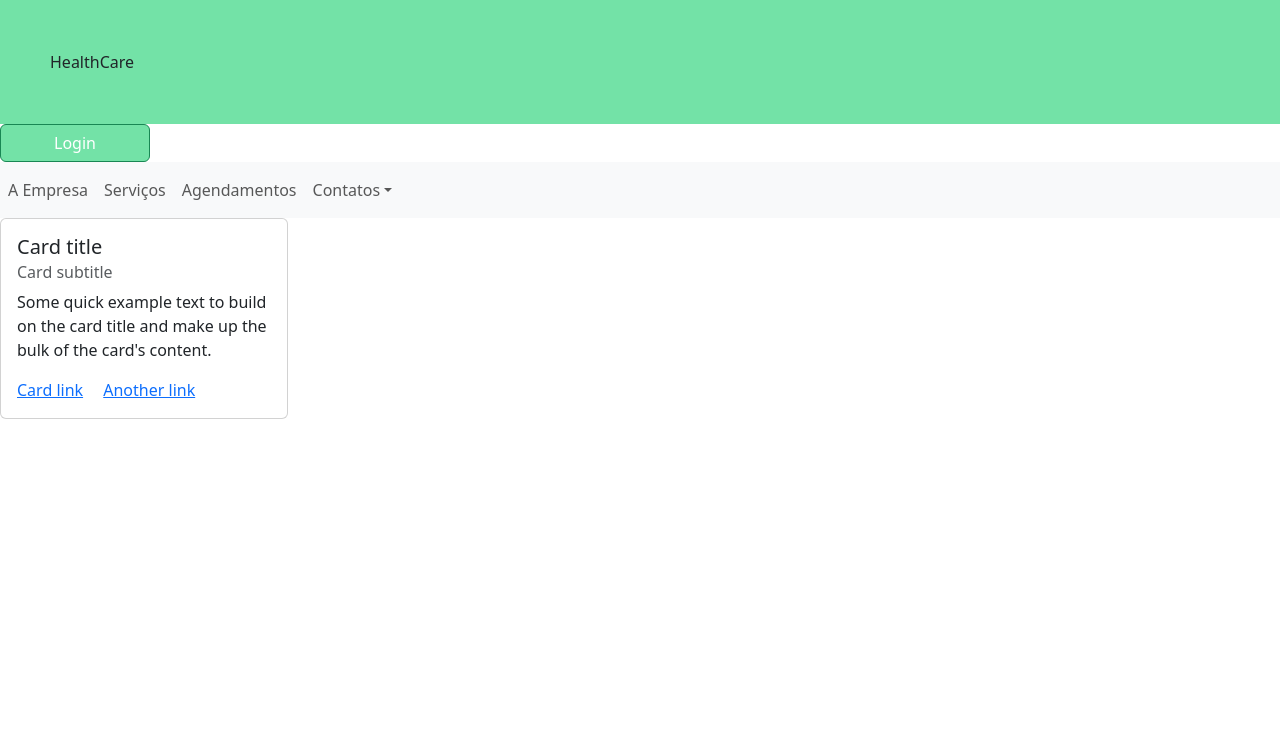
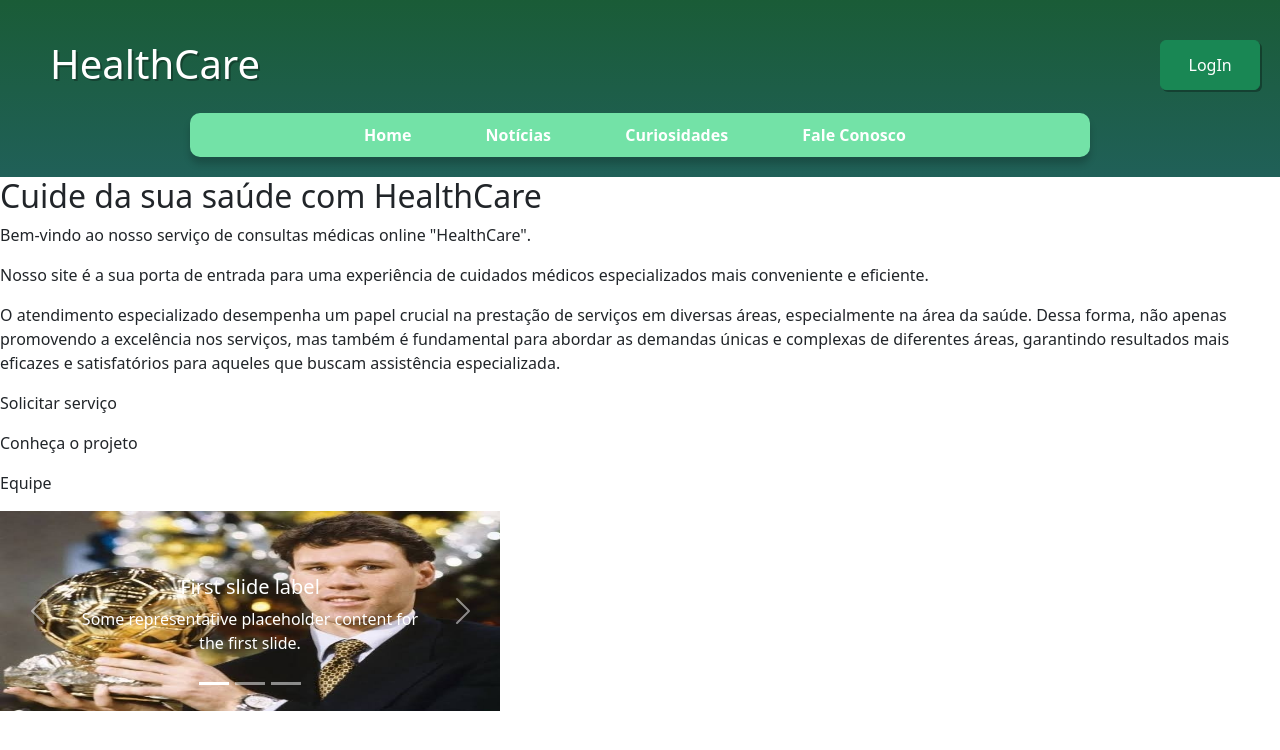
Before and after one commit to pnn99/ti-HealthCare, a plain HTML site: page TI/front-end/principal.html in a window 1280 px wide. Drawn offline with nearby package versions, Linux system fonts and the light colour scheme; files that its build step writes are made by us from their sources.

Commit message:
Desenvolvendo a página principal.

```diff
--- a/TI/front-end/estilos/styles.css
+++ b/TI/front-end/estilos/styles.css
@@ -1,4 +1,58 @@
-.logo {
+* {
+    margin: 0;
+    padding: 0;
+}
+
+body {
+    background-color: #DEF4C6;
+}
+
+header {
+    display: flex;
+    flex-direction: column;
+    background-image: linear-gradient(to bottom, #1A5C37, #206058);
+    min-height: 150px;
+    text-align: center;
+    padding-top: 30px;
+}
+
+.log {
+    display: flex;
+}
+
+.log h1 {
+    color: white;
+    margin-left: 50px;
+    margin-bottom: 25px;
+    margin-top: 10px;
+    text-shadow: 2px 2px 0 rgba(0, 0, 0, 0.288);
+    font-weight: normal;
+}
+
+nav {
+    margin: 0 auto 20px auto;
+    width: 900px;
     background-color: #73E2A7;
-    padding: 50px;
+    padding: 10px;
+    box-shadow: 0 7px 7px rgba(0, 0, 0, 0.185);
+    border-radius: 10px;
 }
+
+nav > a {
+    text-decoration: none;
+    color: white;
+    padding: 10px;
+    font-weight: bold;
+    border-radius: 10px;
+    transition-duration: 0.3s;
+    margin-left: 20px;
+    margin-right: 30px;
+}
+
+nav > a:hover {
+    background-color: #1A5C37;
+}
+
+.lastdiv {
+    width: 500px;
+}
--- a/TI/front-end/principal.html
+++ b/TI/front-end/principal.html
@@ -3,56 +3,85 @@
 <head>
     <meta charset="UTF-8">
     <meta name="viewport" content="width=device-width, initial-scale=1.0">
-    <link rel="stylesheet" href="styles.css">
+    <link rel="stylesheet" href="estilos/styles.css">
     <link rel="stylesheet" href="https://cdn.jsdelivr.net/npm/bootstrap@5.3.2/dist/css/bootstrap.min.css">
     <title>HealthCare</title>
 </head>
 <body>
     <header>
-        <div class="logo">HealthCare</div>
-        <button type="button" class="btn btn-success" href="login.html" style="width: 150px; background-color: #73E2A7;">Login</button>
+        <div class="log">
+          <h1>HealthCare</h1>
+          <button type="button" class="btn btn-success" style="width: 100px; height: 50px; margin: 10px 0; box-shadow: 2px 2px 0 rgba(0, 0, 0, 0.308); margin-left: 900px;">LogIn</button>
+        </div>
+        <nav>
+          <a href="#">Home</a>
+          <a href="#">Notícias</a>
+          <a href="#">Curiosidades</a>
+          <a href="#">Fale Conosco</a>
+        </nav>
     </header>
-    <nav class="navbar navbar-expand-lg bg-body-tertiary">
-          <div class="collapse navbar-collapse" id="navbarSupportedContent">
-            <ul class="navbar-nav me-auto mb-2 mb-lg-0">
-              <li class="nav-item">
-                <a class="nav-link" href="#">A Empresa</a>
-              </li>
-              <li class="nav-item">
-                <a class="nav-link" href="#">Serviços</a>
-              </li>
-              <li class="nav-item">
-                <a class="nav-link" href="#">Agendamentos</a>
-              </li>
-              <li class="nav-item dropdown">
-                <a class="nav-link dropdown-toggle" href="#" role="button" data-bs-toggle="dropdown" aria-expanded="false">Contatos</a>
-                <ul class="dropdown-menu">
-                  <li><a class="dropdown-item" href="#">Telefone</a></li>
-                  <li><a class="dropdown-item" href="#">E-mail</a></li>
-                </ul>
-              </li>
-            </ul>
+    <main>
+        <div>
+            <h2>Cuide da sua saúde com HealthCare</h2>
+            <p>Bem-vindo ao nosso serviço de consultas médicas online "HealthCare".</p>
+            <p>Nosso site é a sua porta de entrada para uma experiência de cuidados médicos especializados mais conveniente e eficiente.</p>
+            <p>O atendimento especializado desempenha um papel crucial na prestação de serviços em diversas áreas, especialmente na área da saúde. Dessa forma, não apenas promovendo a excelência nos serviços, mas também é fundamental para abordar as demandas únicas e complexas de diferentes áreas, garantindo resultados mais eficazes e satisfatórios para aqueles que buscam assistência especializada.</p>
+        </div>
+        <div>
+            <div>
+              <p>Solicitar serviço</p>
+            </div>
+            <div>
+              <p>Conheça o projeto</p>
+            </div>
+            <div>
+              <p>Equipe</p>
+            </div>
           </div>
-      </nav>
-    <main>
-        <article class="boxes">
-            <div class="firstbox">
-                <div class="card" style="width: 18rem;">
-                    <div class="card-body">
-                      <h5 class="card-title">Card title</h5>
-                      <h6 class="card-subtitle mb-2 text-body-secondary">Card subtitle</h6>
-                      <p class="card-text">Some quick example text to build on the card title and make up the bulk of the card's content.</p>
-                      <a href="#" class="card-link">Card link</a>
-                      <a href="#" class="card-link">Another link</a>
-                    </div>
+          <div class="lastdiv">
+            <div id="carouselExampleCaptions" class="carousel slide">
+              <div class="carousel-indicators">
+                <button type="button" data-bs-target="#carouselExampleCaptions" data-bs-slide-to="0" class="active" aria-current="true" aria-label="Slide 1"></button>
+                <button type="button" data-bs-target="#carouselExampleCaptions" data-bs-slide-to="1" aria-label="Slide 2"></button>
+                <button type="button" data-bs-target="#carouselExampleCaptions" data-bs-slide-to="2" aria-label="Slide 3"></button>
+              </div>
+              <div class="carousel-inner">
+                <div class="carousel-item active">
+                  <img src="img/marco-van-basten-van-basten.png" class="d-block w-100" alt="..." style="height: 200px;">
+                  <div class="carousel-caption d-none d-md-block">
+                    <h5>First slide label</h5>
+                    <p>Some representative placeholder content for the first slide.</p>
                   </div>
+                </div>
+                <div class="carousel-item">
+                  <img src="img/Messi-Ballon-Dor.png" class="d-block w-100" alt="...">
+                  <div class="carousel-caption d-none d-md-block">
+                    <h5>Second slide label</h5>
+                    <p>Some representative placeholder content for the second slide.</p>
+                  </div>
+                </div>
+                <div class="carousel-item">
+                  <img src="..." class="d-block w-100" alt="...">
+                  <div class="carousel-caption d-none d-md-block">
+                    <h5>Third slide label</h5>
+                    <p>Some representative placeholder content for the third slide.</p>
+                  </div>
+                </div>
+              </div>
+              <button class="carousel-control-prev" type="button" data-bs-target="#carouselExampleCaptions" data-bs-slide="prev">
+                <span class="carousel-control-prev-icon" aria-hidden="true"></span>
+                <span class="visually-hidden">Previous</span>
+              </button>
+              <button class="carousel-control-next" type="button" data-bs-target="#carouselExampleCaptions" data-bs-slide="next">
+                <span class="carousel-control-next-icon" aria-hidden="true"></span>
+                <span class="visually-hidden">Next</span>
+              </button>
             </div>
-            <div></div>
-            <div></div>
-            <div></div>
-            <div></div>
-        </article>
+          </div>
     </main>
+    <footer>
+
+    </footer>
 </body>
 <script src="https://cdn.jsdelivr.net/npm/bootstrap@5.3.2/dist/js/bootstrap.bundle.min.js"></script>
 </html>
```
Also changed, not shown: TI/front-end/img/Messi-Ballon-Dor.png (added), TI/front-end/img/marco-van-basten-van-basten.png (added).
